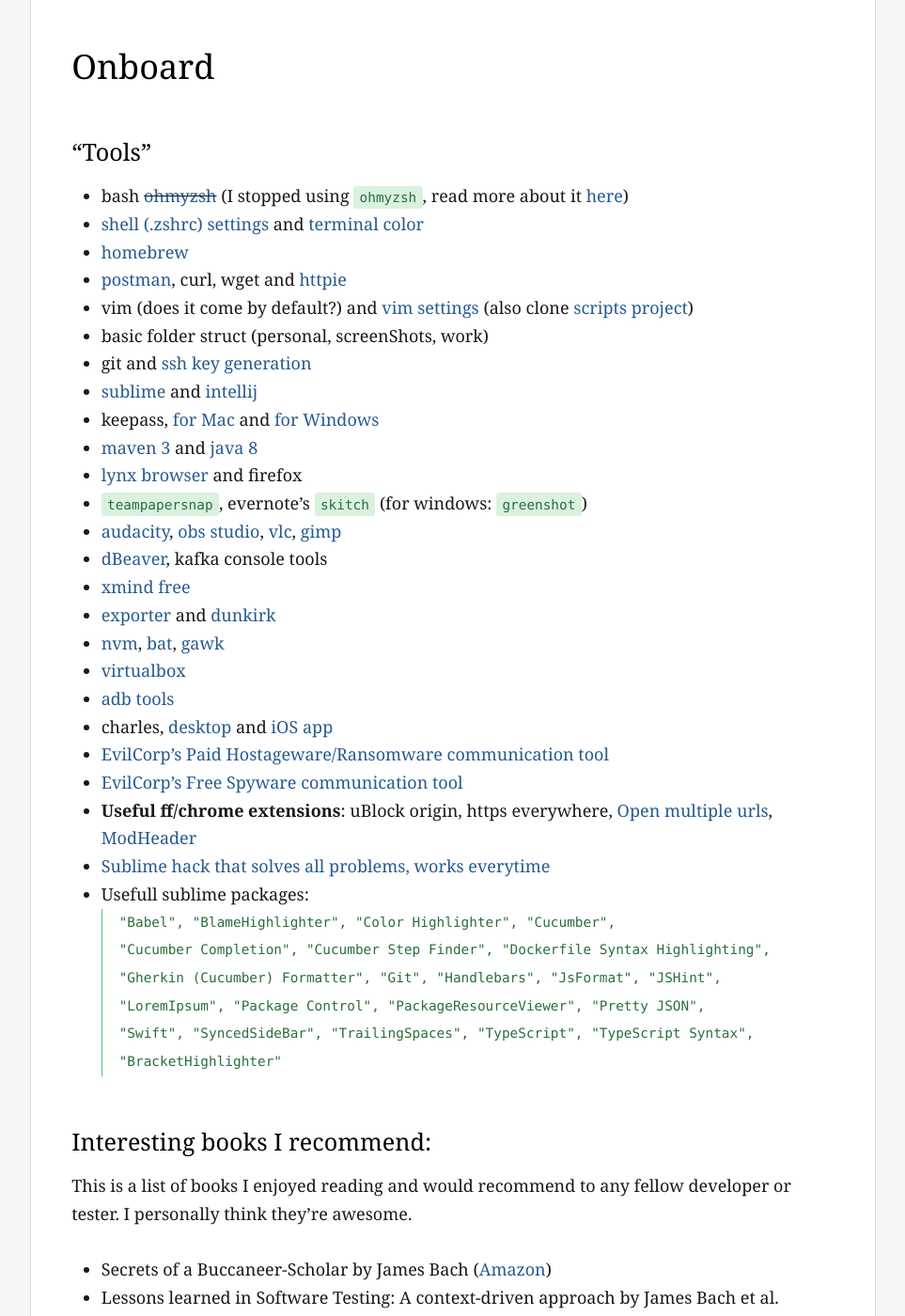
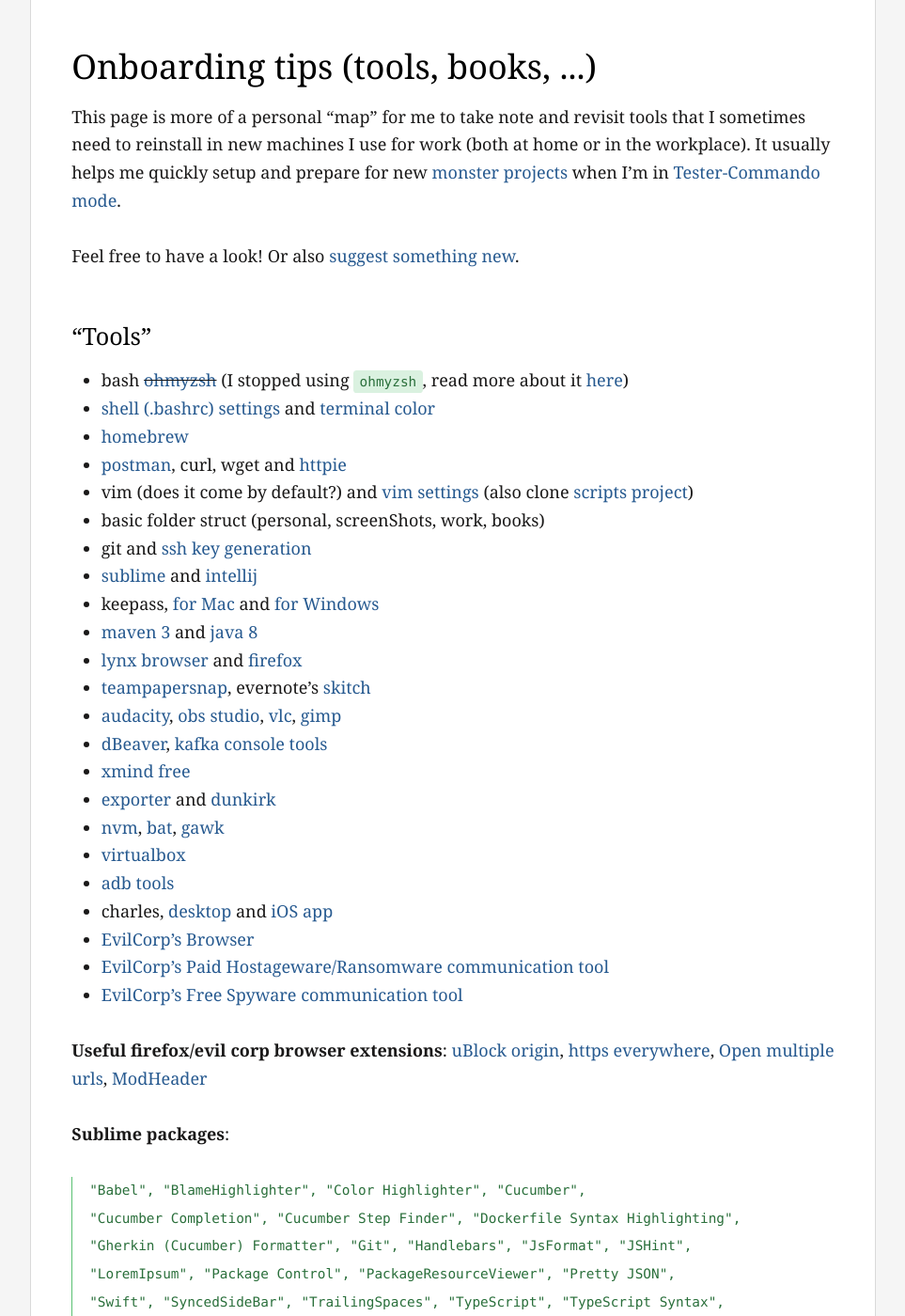
Before and after one commit to filfreire/filfreire.github.io, a Jekyll site: the page built from onboard.md, in a window 1280 px wide and 1400 px high, scrolled down 249 px. Shown: the whole window at 94% size, without its empty margins (158-1121 px from the left). Built offline with Jekyll 4.4.1, drawn with Linux system fonts in a browser that asks for light colours; some of the changed text lies outside the part shown.

Commit message:
improve onboard

````diff
--- a/_includes/header.html
+++ b/_includes/header.html
@@ -4,6 +4,7 @@
     <ul>
       <li><a href="/">{% if current[1] == Nil %}<b><u>home</u></b>{% else %}home{% endif %}</a></li>
       <li><a href="/work/">{% if current[1] == 'work' %}<b><u>work</u></b>{% else %}work{% endif %}</a></li>
+      <li><a href="/onboard/">{% if current[1] == 'onboard' %}<b><u>onboard</u></b>{% else %}onboard{% endif %}</a></li>
     </ul>
   </nav>
 </header>
--- a/onboard.md
+++ b/onboard.md
@@ -1,37 +1,45 @@
 ---
 layout: page
-title: Onboard
-meta_description: "Onboard"
+title: Onboarding tips (tools, books, ...)
+meta_description: "Onboarding tips (tools, books, ...)"
 permalink: /onboard/
 ---
+
+
+This page is more of a personal "map" for me to take note and revisit tools that I sometimes need to reinstall in new machines I use for work (both at home or in the workplace). It usually helps me quickly setup and prepare for new [monster projects](https://raid-software-testing.com/) when I'm in [Tester-Commando mode](https://raid-software-testing.com/).
+
+Feel free to have a look! Or also [suggest something new](https://github.com/filfreire/filfreire.github.io).
 
 ## "Tools"
 
 - bash ~~[ohmyzsh](https://github.com/robbyrussell/oh-my-zsh)~~ (I stopped using `ohmyzsh`, read more about it [here](/posts/ohmyslowzsh))
-- [shell (.zshrc) settings](https://github.com/filfreire/scripts/blob/master/dotrc) and [terminal color](https://github.com/filfreire/scripts/blob/master/spacegray_eighties_macOs.terminal)
+- [shell (.bashrc) settings](https://github.com/filfreire/scripts/blob/master/dotrc) and [terminal color](https://github.com/filfreire/scripts/blob/master/spacegray_eighties_macOs.terminal)
 - [homebrew](https://brew.sh/)
 - [postman](https://www.getpostman.com/), curl, wget and [httpie](https://httpie.org/)
 - vim (does it come by default?) and [vim settings](https://github.com/filfreire/scripts/blob/master/.vimrc) (also clone [scripts project](https://github.com/filfreire/scripts))
-- basic folder struct (personal, screenShots, work)
+- basic folder struct (personal, screenShots, work, books)
 - git and [ssh key generation](https://help.github.com/articles/generating-a-new-ssh-key-and-adding-it-to-the-ssh-agent/)
 - [sublime](https://www.sublimetext.com/) and [intellij](https://www.jetbrains.com/idea/)
 - keepass, [for Mac](https://www.keepassx.org/) and [for Windows](https://keepass.info/)
 - [maven 3](https://stackoverflow.com/questions/8826881/maven-install-on-mac-os-x) and [java 8](https://stackoverflow.com/questions/24342886/how-to-install-java-8-on-mac)
-- [lynx browser](https://lynx.browser.org/) and firefox
-- `teampapersnap`, evernote's `skitch` (for windows: `greenshot`)
+- [lynx browser](https://lynx.browser.org/) and [firefox](https://www.mozilla.org/pt-PT/firefox/new/)
+- [teampapersnap](https://teampaper.me/snap/), evernote's [skitch](https://evernote.com/intl/pt/products/skitch)
 - [audacity](https://www.audacityteam.org/), [obs studio](https://obsproject.com/), [vlc](https://www.videolan.org/vlc/), [gimp](https://www.gimp.org/downloads/)
-- [dBeaver](https://dbeaver.io/download/), kafka console tools
+- [dBeaver](https://dbeaver.io/download/), [kafka console tools](https://kafka.apache.org/quickstart)
 - [xmind free](https://www.xmind.net/download/xmind8/)
 - [exporter](https://itunes.apple.com/us/app/exporter/id1099120373?mt=12) and [dunkirk](https://github.com/filfreire/dunkirk)
 - [nvm](https://github.com/creationix/nvm), [bat](https://github.com/sharkdp/bat), [gawk](https://www.gnu.org/software/gawk/)
 - [virtualbox](https://www.virtualbox.org/)
 - [adb tools](https://stackoverflow.com/a/28208121/7468990)
 - charles, [desktop](https://www.charlesproxy.com/) and [iOS app](https://itunes.apple.com/us/app/charles-proxy/id1134218562)
+- [EvilCorp's Browser](https://www.google.com/chrome/)
 - [EvilCorp's Paid Hostageware/Ransomware communication tool](https://slack.com/)
 - [EvilCorp's Free Spyware communication tool](https://www.skype.com/en/)
-- **Useful ff/chrome extensions**: uBlock origin, https everywhere, [Open multiple urls](https://chrome.google.com/webstore/detail/open-multiple-urls/oifijhaokejakekmnjmphonojcfkpbbh?hl=en), [ModHeader](https://chrome.google.com/webstore/detail/modheader/idgpnmonknjnojddfkpgkljpfnnfcklj)
-- [Sublime hack that solves all problems, works everytime](https://stackoverflow.com/a/45437984/7468990)
-- Usefull sublime packages:
+
+**Useful firefox/evil corp browser extensions**: [uBlock origin](https://github.com/gorhill/uBlock), [https everywhere](https://www.eff.org/https-everywhere), [Open multiple urls](https://chrome.google.com/webstore/detail/open-multiple-urls/oifijhaokejakekmnjmphonojcfkpbbh?hl=en), [ModHeader](https://chrome.google.com/webstore/detail/modheader/idgpnmonknjnojddfkpgkljpfnnfcklj)
+
+
+**Sublime packages**:
 ```
 "Babel", "BlameHighlighter", "Color Highlighter", "Cucumber",
 "Cucumber Completion", "Cucumber Step Finder", "Dockerfile Syntax Highlighting",
@@ -40,6 +48,8 @@
 "Swift", "SyncedSideBar", "TrailingSpaces", "TypeScript", "TypeScript Syntax",
 "BracketHighlighter"
 ```
+- [Sublime hack that solves all problems, works everytime](https://stackoverflow.com/a/45437984/7468990)
+
 
 ## Interesting books I recommend:
 
````
